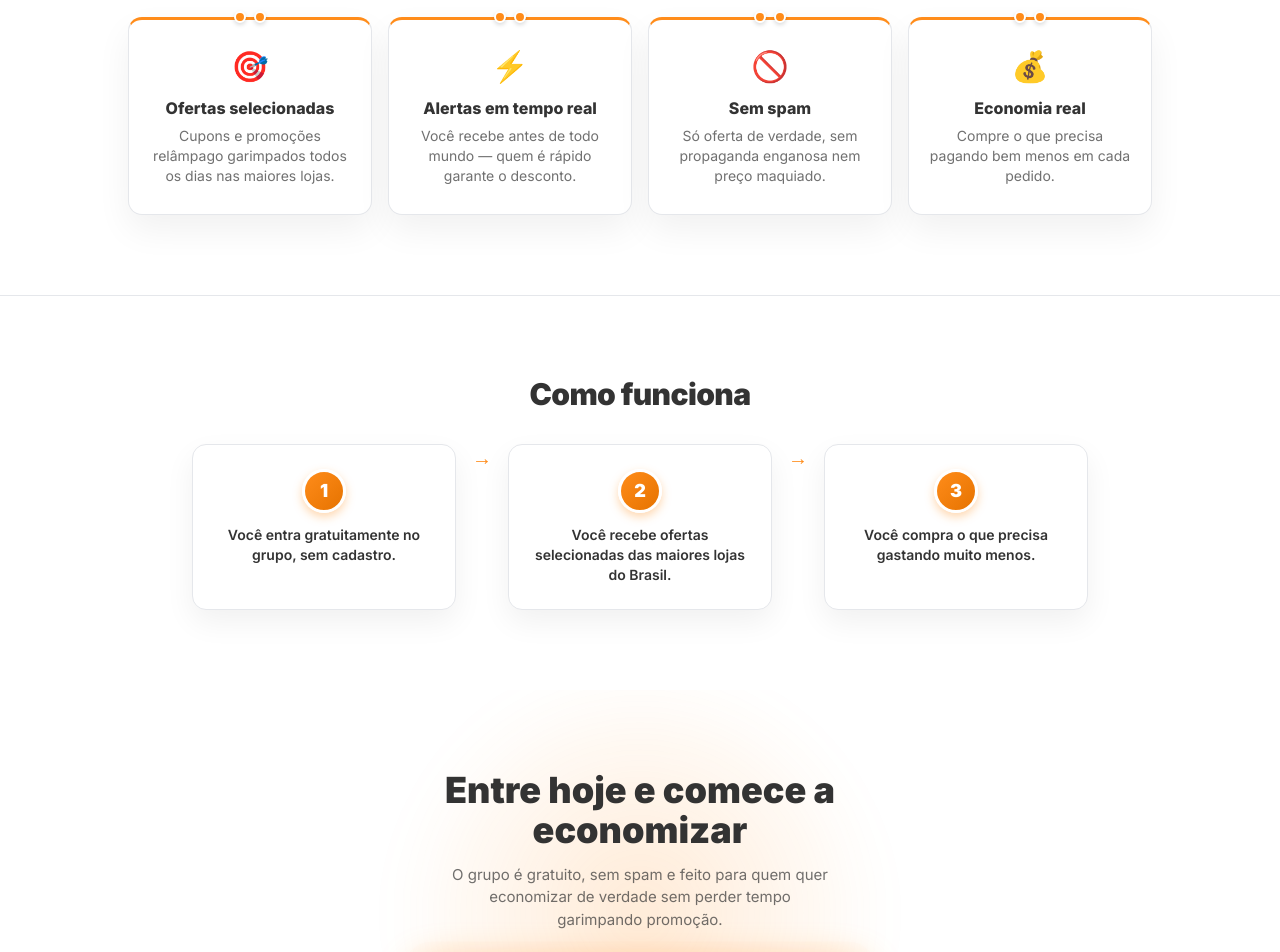
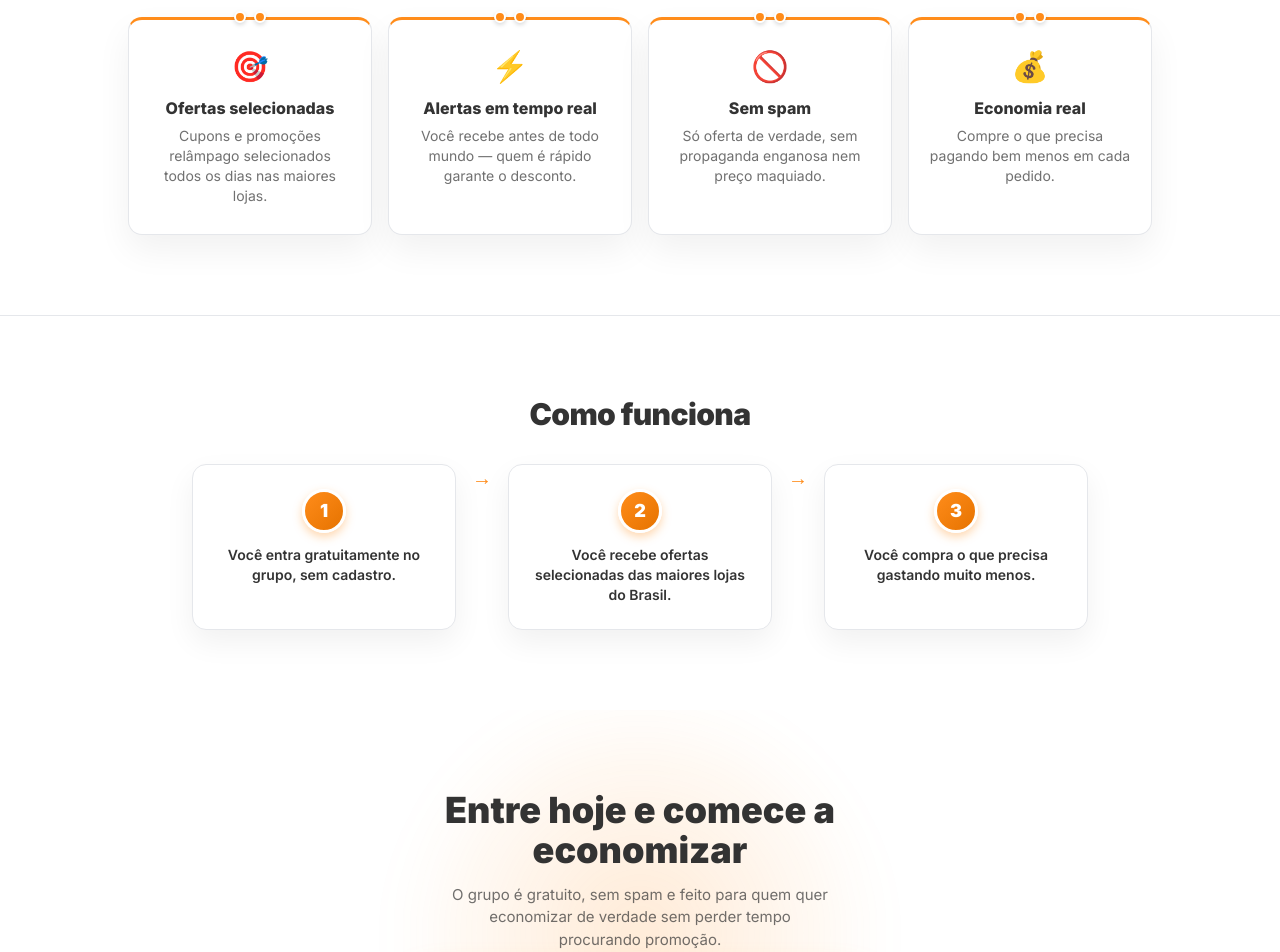
Before and after one commit to vitorbansen/kompreAki-Invitation, a Next.js app: page / in a window 1280 px wide. Shown: the part 1040-1992 px from the top of the page. Built offline with nearby package versions, Linux system fonts and the light colour scheme.

Commit message:
ajuste kompre 5

```diff
--- a/components/Benefits.tsx
+++ b/components/Benefits.tsx
@@ -4,7 +4,7 @@ const items = [
   {
     icon: "🎯",
     title: "Ofertas selecionadas",
-    desc: "Cupons e promoções relâmpago garimpados todos os dias nas maiores lojas.",
+    desc: "Cupons e promoções relâmpago selecionados todos os dias nas maiores lojas.",
   },
   {
     icon: "⚡",
--- a/components/FinalCTA.tsx
+++ b/components/FinalCTA.tsx
@@ -12,7 +12,7 @@ export function FinalCTA() {
 
         <p className="mx-auto mb-6 max-w-sm text-[15px] text-text-primary/70">
           O grupo é gratuito, sem spam e feito para quem quer economizar de
-          verdade sem perder tempo garimpando promoção.
+          verdade sem perder tempo procurando promoção.
         </p>
 
         <WhatsappButton size="xl" label="ENTRAR NO GRUPO GRÁTIS" pulse />
```
